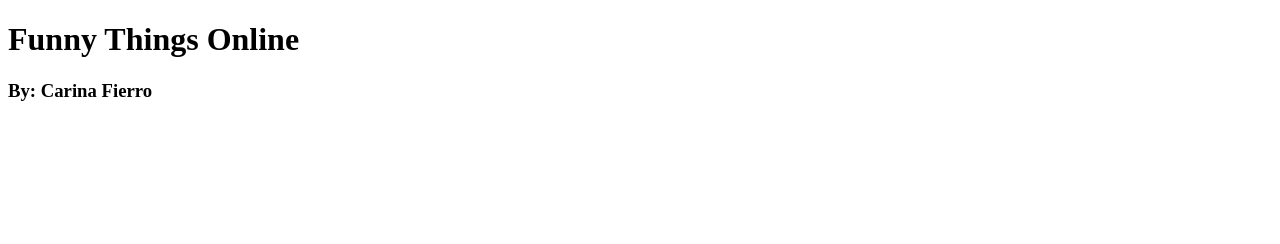
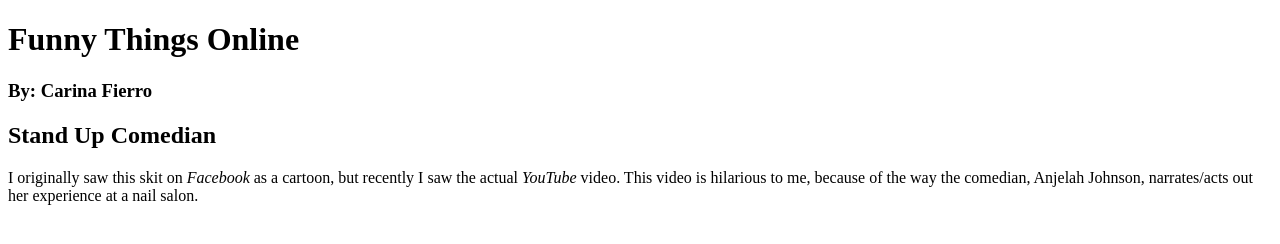
Before and after one commit to carinafierro/carinafierro.github.io, a plain HTML site: page amuse.html in a window 1280 px wide. Drawn offline with Linux system fonts and the light colour scheme.

Commit message:
Update amuse.html

```diff
--- a/amuse.html
+++ b/amuse.html
@@ -7,5 +7,7 @@
   <body>
     <h1>Funny Things Online</h1>
     <h3>By: Carina Fierro</h3>
+    <h2>Stand Up Comedian</h2>
+    <p>I originally saw this skit on <em>Facebook</em> as a cartoon, but recently I saw the actual <em>YouTube</em> video. This video is hilarious to me, because of the way the comedian, Anjelah Johnson, narrates/acts out her experience at a nail salon. </p>
   </body>
 </html>
```
